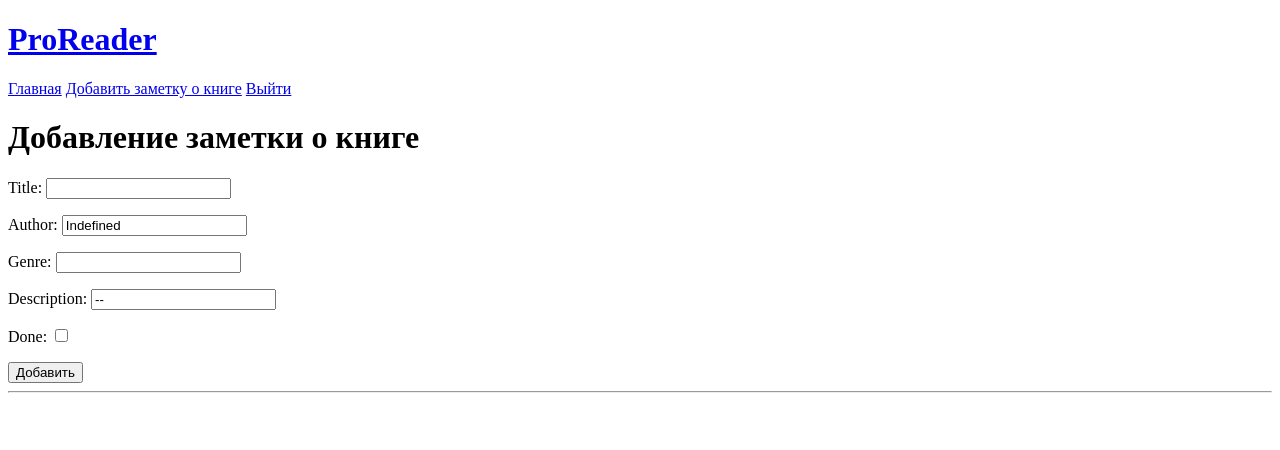
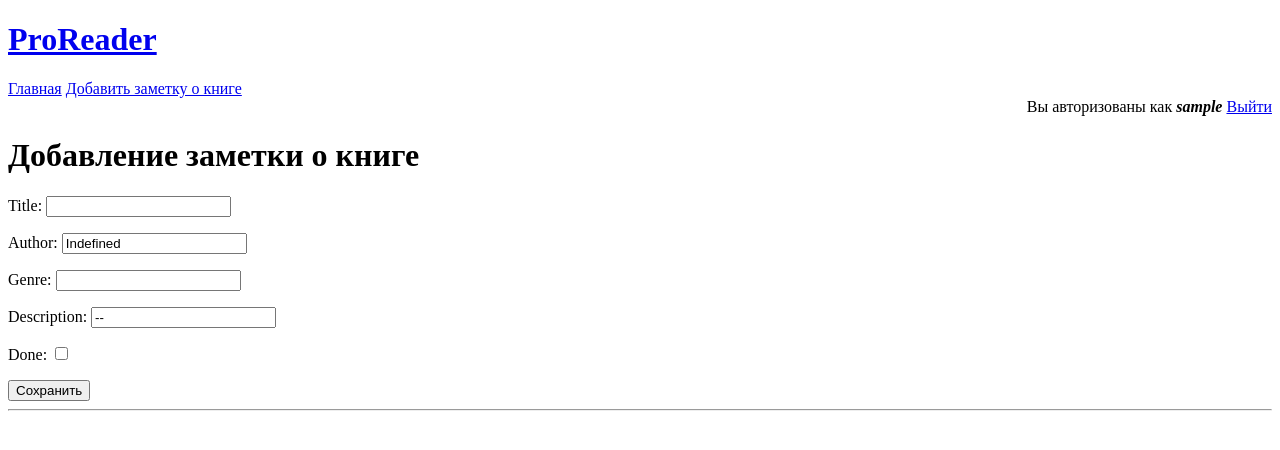
Before and after one commit to IVIaximushka/django-base, a Django app: page /book_notes/add/ in a window 1280 px wide. Shown: the top 450 px of the page. Run offline with Django 4.2, Linux system fonts and the light colour scheme; the visitor is signed in with stand-in values (Sample User, id 1).

Commit message:
+ book note editing

```diff
--- a/web/templates/web/base.html
+++ b/web/templates/web/base.html
@@ -9,11 +9,16 @@
     <nav>
         <a href="{% url 'main' %}">Главная</a>
         {% if user.is_anonymous %}
-            <a href="{% url 'authorization' %}">Авторизация</a>
-            <a href="{% url 'registration' %}">Регистрация</a>
+            <div style="text-align: right">
+                <a href="{% url 'authorization' %}">Авторизация</a>
+                <a href="{% url 'registration' %}">Регистрация</a>
+            </div>
         {% else %}
             <a href="{% url 'book_add' %}">Добавить заметку о книге</a>
-            <a href="{% url 'logout' %}">Выйти</a>
+            <div style="text-align: right">
+                Вы авторизованы как <b><i>{{ user.username }}</i></b>
+                <a href="{% url 'logout' %}">Выйти</a>
+            </div>
         {% endif %}
     </nav>
     {% block content %}{% endblock %}
--- a/web/templates/web/book_note_form.html
+++ b/web/templates/web/book_note_form.html
@@ -4,6 +4,6 @@
     <form action="" method="post">
         {% csrf_token %}
         {{ form.as_p }}
-        <button>Добавить</button>
+        <button>Сохранить</button>
     </form>
 {% endblock %}
--- a/web/templates/web/main.html
+++ b/web/templates/web/main.html
@@ -1,8 +1,5 @@
 {% extends 'web/base.html' %}
 {% block content %}
-    {% if not user.is_anonymous %}
-        <p>Вы авторизованы как <b><i>{{ user.username }}</i></b>.</p>
-    {% endif %}
     <ul>
         {% for book_note in book_notes %}
             <li>
@@ -15,6 +12,7 @@
                 <p><i>Автор: {{ book_note.author }}</i></p>
                 <p>Жанр: {{ book_note.genre }}</p>
                 <p><small>Описание: {{ book_note.description }}</small></p>
+                <p><a href="{% url 'book_edit' book_note.id %}">Изменить</a></p>
             </li>
         {% endfor %}
     </ul>
--- a/web/urls.py
+++ b/web/urls.py
@@ -1,11 +1,12 @@
 from django.urls import path
 
-from web.views import main_view, registration_view, auth_view, logout_view, book_add_view
+from web.views import main_view, registration_view, auth_view, logout_view, book_add_view, book_edit_view
 
 urlpatterns = [
     path('', main_view, name='main'),
     path('registration/', registration_view, name='registration'),
     path('auth/', auth_view, name='authorization'),
     path('logout/', logout_view, name='logout'),
-    path('book_notes/add/', book_add_view, name='book_add')
+    path('book_notes/add/', book_add_view, name='book_add'),
+    path('book_notes/<int:id>/', book_edit_view, name='book_edit')
 ]
--- a/web/views.py
+++ b/web/views.py
@@ -60,3 +60,14 @@ def book_add_view(request):
             form.save()
             return redirect('main')
     return render(request, 'web/book_note_form.html', {'form': form})
+
+
+def book_edit_view(request, id=None):
+    book_note = Book.objects.get(id=id) if id is not None else None
+    form = BookNoteForm(instance=book_note)
+    if request.method == 'POST':
+        form = BookNoteForm(data=request.POST, instance=book_note, initial={'user': request.user})
+        if form.is_valid():
+            form.save()
+            return redirect('main')
+    return render(request, 'web/book_note_form.html', {'form': form})
```
